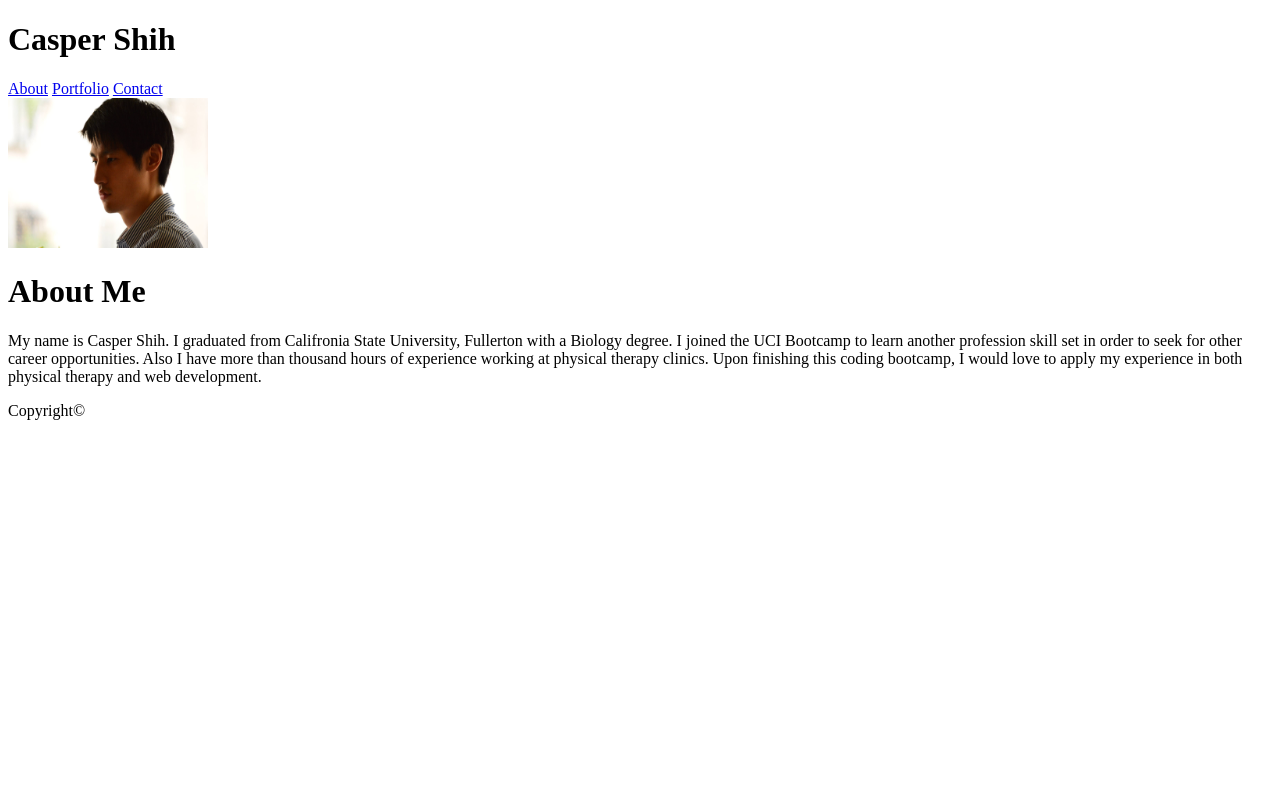
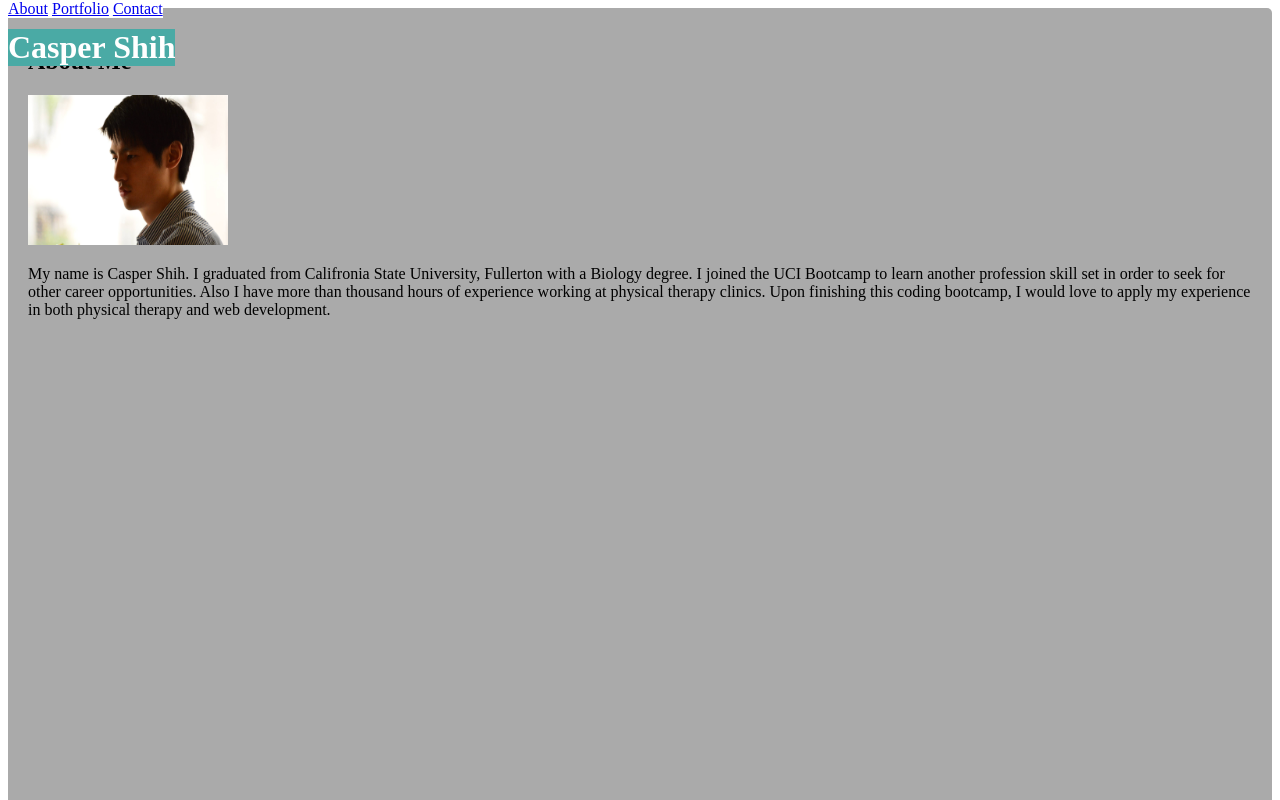
Before and after one commit to caspershih/Basic-portfolio, a plain HTML site: page index.html in a window 1280 px wide. Shown: the top 800 px of the page. Drawn offline with Linux system fonts and the light colour scheme.

Commit message:
getting better

```diff
--- a/assets/css/style.css
+++ b/assets/css/style.css
@@ -10,7 +10,7 @@ Background {
 }
 
 h1 {
-    text-color: #FFFFFF;
+    color: #FFFFFF;
     background-color: #4AAAA5;
     font: Times New Roman;
     position: absolute
@@ -59,18 +59,10 @@ input[type=submit]{
     height: 960px;
 }
 
-h1 {
-    text-color:#4AAAA5;
-}
-
-p .solid{
-    border-style:solid
-}
-
 #footer {
     font: 9px;
     text-align: center;
-    text-color: #FFFFFF;
+    color: #FFFFFF;
     position: absolute;;
     bottom: 0px;
 }
--- a/index.html
+++ b/index.html
@@ -2,11 +2,12 @@
 <html lang="en">
 <head>
     <title>Document</title>
-    <link rel="stylesheet" type="text/css" href="./basic-portfolio.assets.css.style.css">
+    <link rel="stylesheet" type="text/css" href="./assets/css/style.css">
 </head>
 
 <body>
-    <h1>Casper Shih</h1>
+
+<h1>Casper Shih</h1>
 
 <div class="topnav">
     <a href="#About">About</a>
@@ -14,10 +15,9 @@
     <a href="Contact">Contact</a>
 </div>
 
-<div><img src="./assets/images/selfportrait.jpg" alt="myphoto" style="width:200px;height:150px"></div>
-
 <div class="container">
-    <h1>About Me</h1>
+    <h2>About Me</h2>
+    <img src="./assets/images/selfportrait.jpg" alt="myphoto" style="width:200px;height:150px">
     <p>
         My name is Casper Shih. I graduated from Califronia State University, Fullerton with a Biology degree.
         I joined the UCI Bootcamp to learn another profession skill set in order to seek for other career opportunities.
```
Also changed, not shown: contact.html (+1 -1 lines), portfolio.html (+2 -2 lines).
